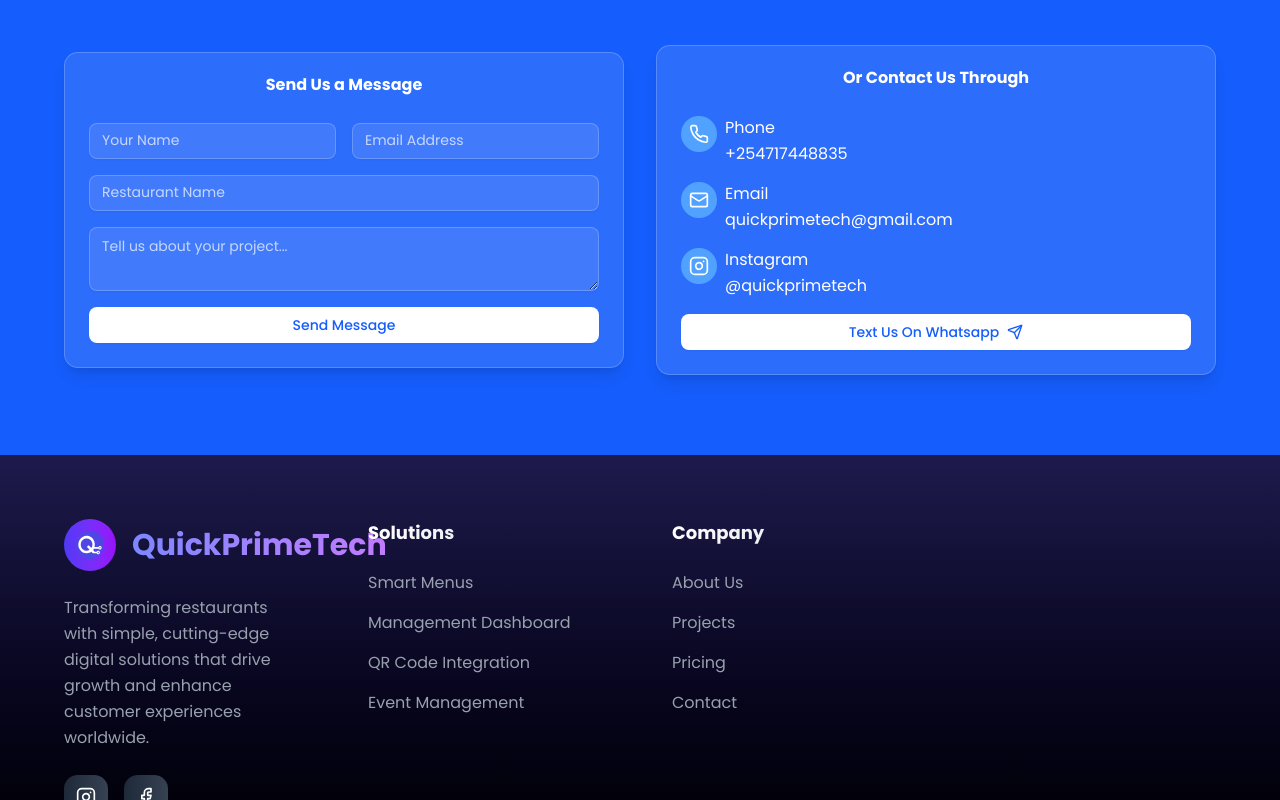
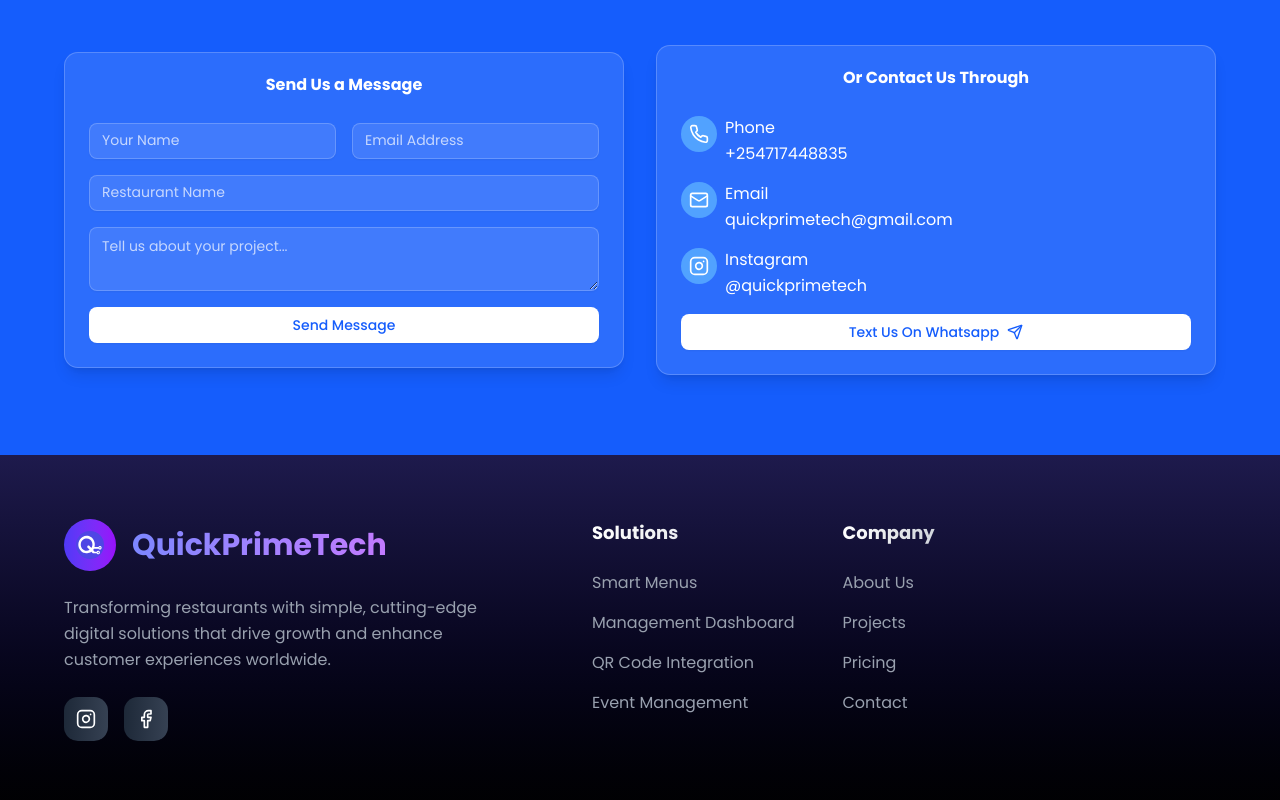
Before and after one commit to QuickPrimeTech/Portfolio, a Next.js app: page / in a window 1280 px wide. Shown: the part 11200-12000 px from the top of the page. Built offline with nearby package versions, Linux system fonts and the light colour scheme; no server answers.

Commit message:
fixed the footer

```diff
--- a/src/layouts/footer.tsx
+++ b/src/layouts/footer.tsx
@@ -39,9 +39,9 @@ const footerSections = [
 export function Footer() {
   return (
     <footer className="bg-gradient-to-b from-indigo-950 to-black text-white pt-16 pb-8 section-x">
-      <div className="grid grid-cols-1 md:grid-cols-4 gap-16">
       {/* Logo and Description */}
-        <div className="flex flex-col gap-6">
+      <div className="flex flex-wrap gap-20">
+        <div className="flex flex-col gap-6 max-w-md">
           <Link href="/" className="flex items-center gap-4">
             <div className="bg-gradient-to-r from-indigo-600 to-purple-600 rounded-full flex items-center justify-center p-3">
               <Logo className="h-7 w-7 text-white" />
@@ -70,8 +70,8 @@ export function Footer() {
             ))}
           </div>
         </div>
-
         {/* Footer Sections */}
+        <div className="flex flex-wrap gap-12">
           {footerSections.map((section) => (
             <div key={section.title} className="flex flex-col gap-6">
               <h4 className="text-lg font-semibold bg-gradient-to-r from-white to-gray-300 bg-clip-text text-transparent">
@@ -92,7 +92,7 @@ export function Footer() {
             </div>
           ))}
         </div>
-
+      </div>
       {/* Footer Bottom */}
       <div className="border-t border-gray-800 mt-16 pt-12 flex flex-col md:flex-row items-center justify-between gap-6">
         <p className="text-base text-gray-400 text-center md:text-left">
```
Lines whose indentation alone changed are shown as unchanged.
